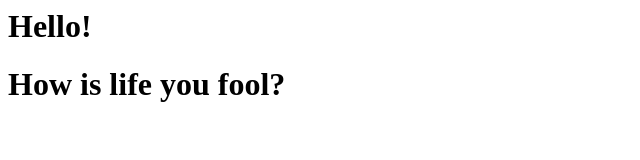
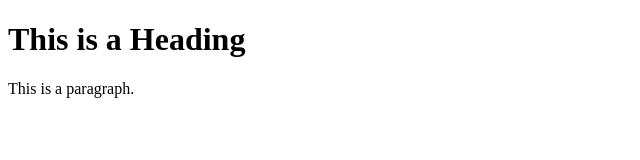
Before and after one commit to Eiwtoca/test.github.io, a plain HTML site: page index.html in a window 1280 px wide. Shown: the whole page, without its empty margins (0-640 px from the left). Drawn offline with Linux system fonts and the light colour scheme.

Commit message:
Update index.html

```diff
--- a/index.html
+++ b/index.html
@@ -1,2 +1,12 @@
-<h1>Hello!</h1>
-<h1>How is life you fool?</h1>
+<!DOCTYPE html>
+<html>
+<head>
+<title>Page Title</title>
+</head>
+<body>
+
+<h1>This is a Heading</h1>
+<p>This is a paragraph.</p>
+
+</body>
+</html>
```
